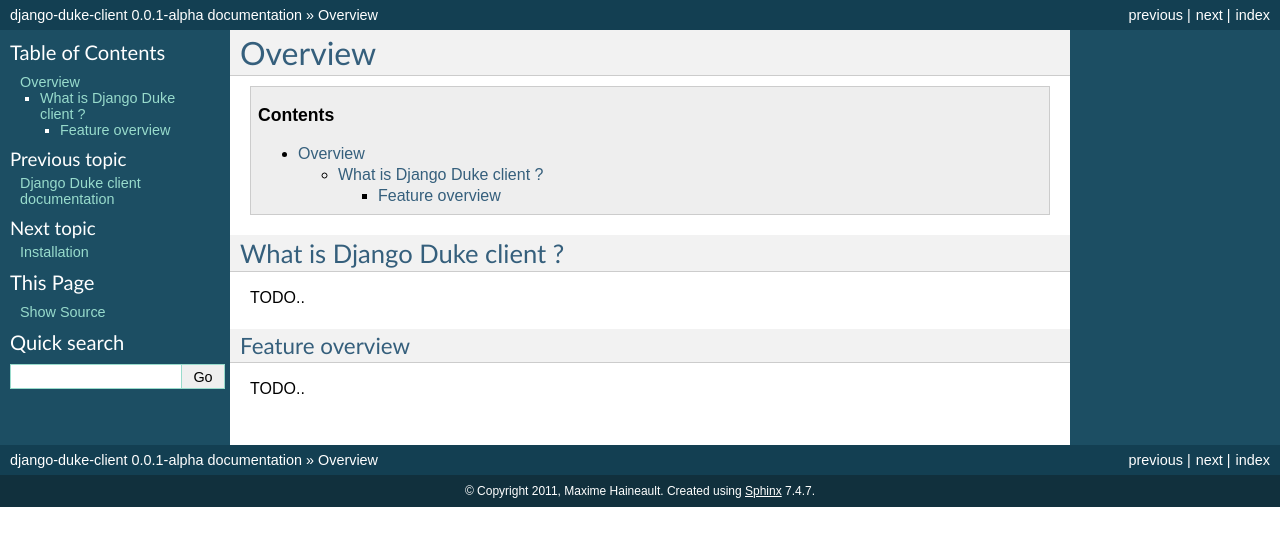
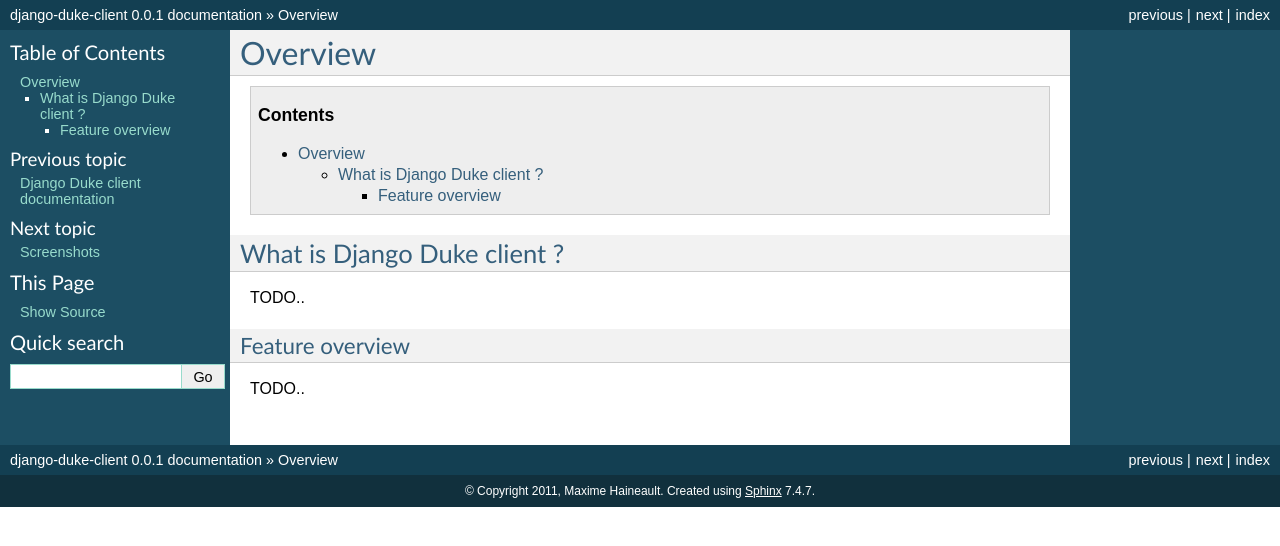
Before and after one commit to h3/django-duke-client, a Sphinx documentation site: the page built from docs/overview.rst, in a window 1280 px wide. Shown: the top 546 px of the page. Built offline with Sphinx 7.4.7, drawn with Linux system fonts in a browser that asks for light colours; pages that are not in the unit, such as notebooks, are missing from menus.

Commit message:
Fixed docs

```diff
--- a/docs/conf.py
+++ b/docs/conf.py
@@ -50,7 +50,7 @@
 # The short X.Y version.
 version = '0.0'
 # The full version, including alpha/beta/rc tags.
-release = '0.0.1-alpha'
+release = '0.0.1'
 
 # The language for content autogenerated by Sphinx. Refer to documentation
 # for a list of supported languages.
```
Also changed, not shown: docs/index.rst (+1 -12 lines).
